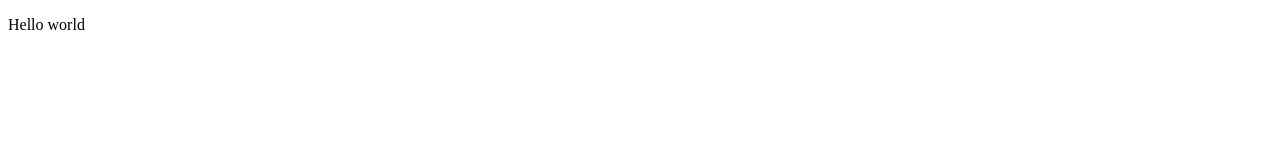
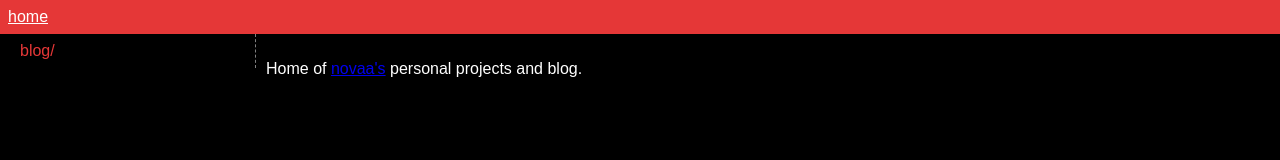
Before and after one commit to SuperNovaa41/supernovaa41.github.io, a plain HTML site: page index.html in a window 1280 px wide. Drawn offline with Linux system fonts and the light colour scheme.

Commit message:
moves personal site template

```diff
--- a/index.html
+++ b/index.html
@@ -1,9 +1,21 @@
 <!DOCTYPE html>
 <html>
-	<head>
-		<title>novaa's site</title>
-	</head>
-	<body>
-		<p>Hello world</p>
-	</body>
-</html
+    <head>
+        <link rel="stylesheet" href="style/main.css" />
+    </head>
+    <body>
+        <div id="content">
+            <div id="topbar">
+                <a href="#">home</a>
+            </div>
+            <div id="nav">
+                <ul>
+                    <li><a href="./blog/index.html">blog/</a></li>
+                </ul>
+            </div>
+            <div id="text">
+                <p>Home of <a href="https://github.com/SuperNovaa41">novaa's</a> personal projects and blog.</p>
+            </div>
+        </div>
+    </body>
+</html>
--- /dev/null
+++ b/style/main.css
@@ -0,0 +1,69 @@
+html, body {
+    background-color: black;
+    height: 100%;
+    width: 100%;
+    margin: 0 auto;
+    font-family: sans-serif;
+}
+
+#content {
+    margin: 0;
+}
+
+p, h1, h2, h3, h4, h5, h6 {
+    color: white;
+    padding: 10px;
+}
+
+#topbar {
+    background-color: #e53737;
+    width:100%;
+    display:flex;
+}
+
+#topbar a {
+    color: white;
+    padding:8px;
+}
+
+#nav {
+    float: left;
+    width: 20%;
+    margin: 0;
+}
+
+#nav ul {
+    margin: 0;
+    padding: 0;
+    border-right: 1px dashed gray;
+}
+
+#nav li {
+    padding-left: 20px;
+    padding-top: 8px;
+    padding-bottom: 8px;
+}
+
+#text {
+    float: right;
+    width: 80%;
+}
+
+
+
+#nav a, a:visited {
+    color: #e53737;
+    text-decoration: none;
+}
+
+#nav a:hover {
+    text-decoration: underline;
+}
+
+#nav li:hover {
+    background-color: #1c1c1c;
+}
+
+#tab {
+    padding-right:20px;
+}
```
Also changed, not shown: blog/index.html (added, +26 -0 lines).
